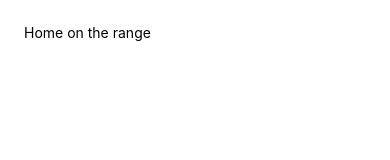
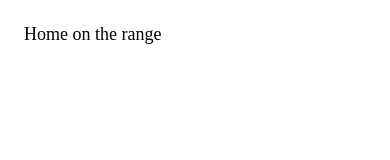
Before and after one commit to deanerfree/reviewapp, a React Native app: screen / in a window 390 px wide. Shown: the top 160 px of the page. Built offline with nearby package versions, Linux system fonts and the light colour scheme.

Commit message:
added custom font Inter

```diff
--- a/App.js
+++ b/App.js
@@ -1,6 +1,16 @@
-import { StatusBar } from 'expo-status-bar'
-import React from 'react'
+import React, { useState } from 'react'
+import { useFonts, Inter_900Black } from '@expo-google-fonts/inter'
+import { AppLoading } from 'expo'
 import Home from './screens/home'
+
 export default function App() {
-  return <Home />
+  const [fontsLoaded, setFontsLoaded] = useState(false)
+
+  if (fontsLoaded) {
+    return (
+      <AppLoading startAsync={useFonts} onFinish={() => setFontsLoaded(true)} />
+    )
+  } else {
+    return <Home />
+  }
 }
--- a/screens/home.js
+++ b/screens/home.js
@@ -3,8 +3,8 @@ import { View, Text, StyleSheet } from 'react-native'
 
 const Home = () => {
   return (
-    <View>
-      <Text style={styles.container}>Home on the range</Text>
+    <View style={styles.container}>
+      <Text style={styles.titleText}>Home on the range</Text>
     </View>
   )
 }
@@ -12,5 +12,9 @@ const styles = StyleSheet.create({
   container: {
     padding: 24,
   },
+  titleText: {
+    fontFamily: 'Inter_900Black',
+    fontSize: 18,
+  },
 })
 export default Home
```
